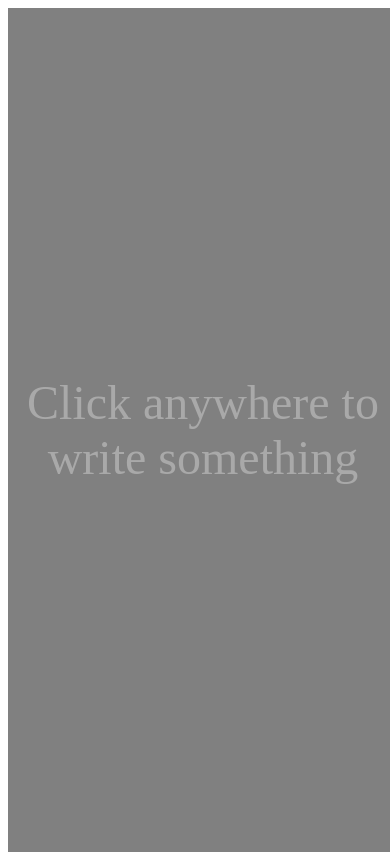
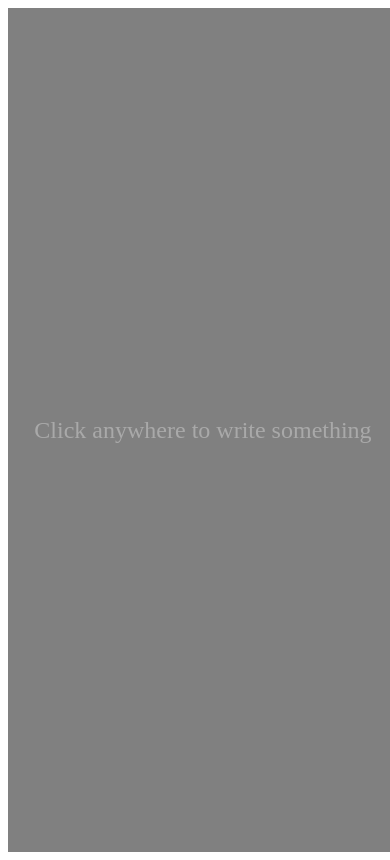
Before and after one commit to chengmwt/the_wall, a React (Create React App) app: page / in a window 390 px wide. Built offline with nearby package versions, Linux system fonts and the light colour scheme; a web font is replaced by a local one.

Commit message:
added @media

```diff
--- a/src/components/Wall.css
+++ b/src/components/Wall.css
@@ -16,3 +16,23 @@
 .hidden {
     visibility: hidden;
 }
+
+@media screen and (max-width: 992px) {
+    :root {
+        font-size: 12px;
+    }
+}
+
+@media screen and (max-width: 768px) {
+    :root {
+        font-size: 10px;
+    }
+
+}
+
+@media screen and (max-width: 576px) {
+    :root {
+        font-size: 8px;
+    }
+
+}
```
